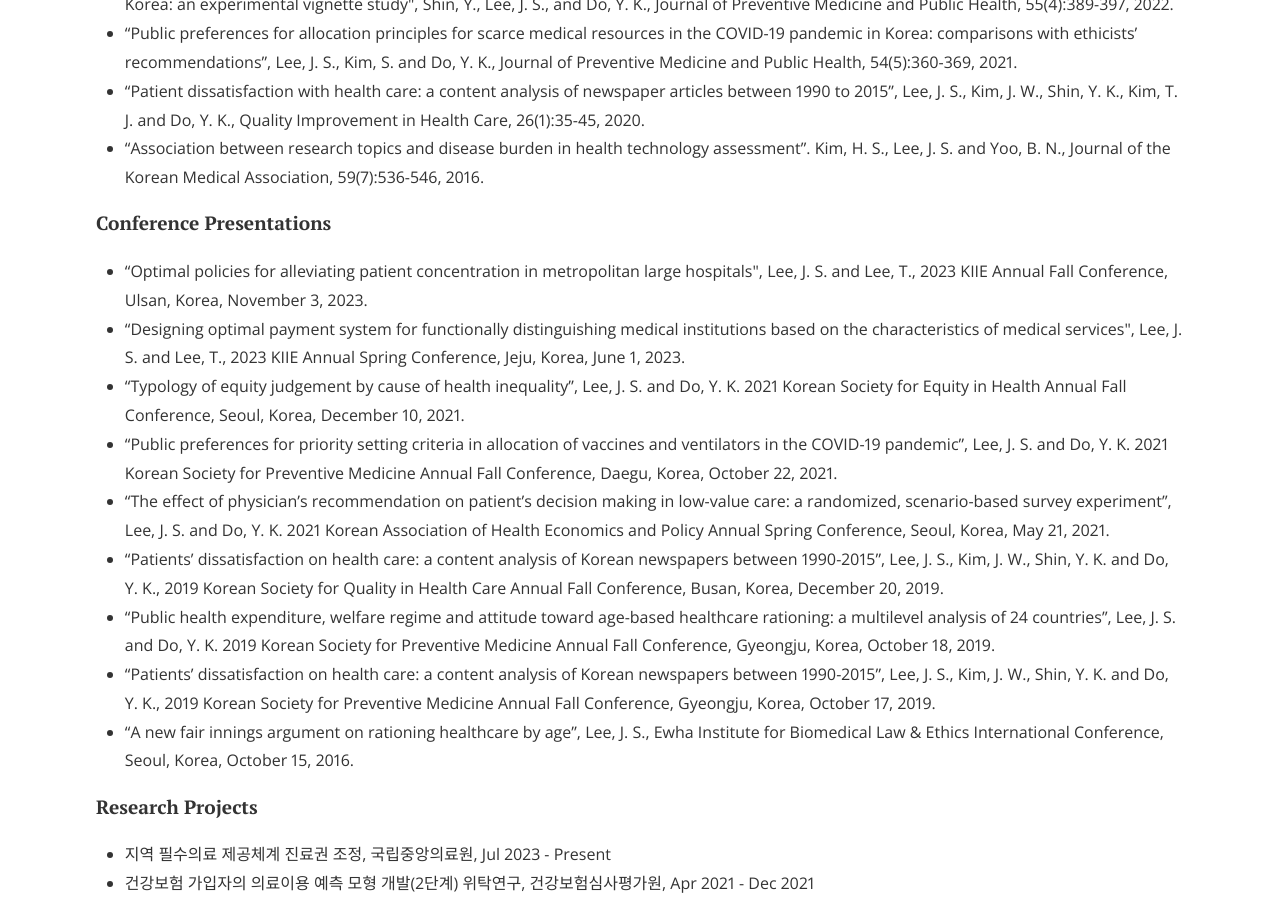
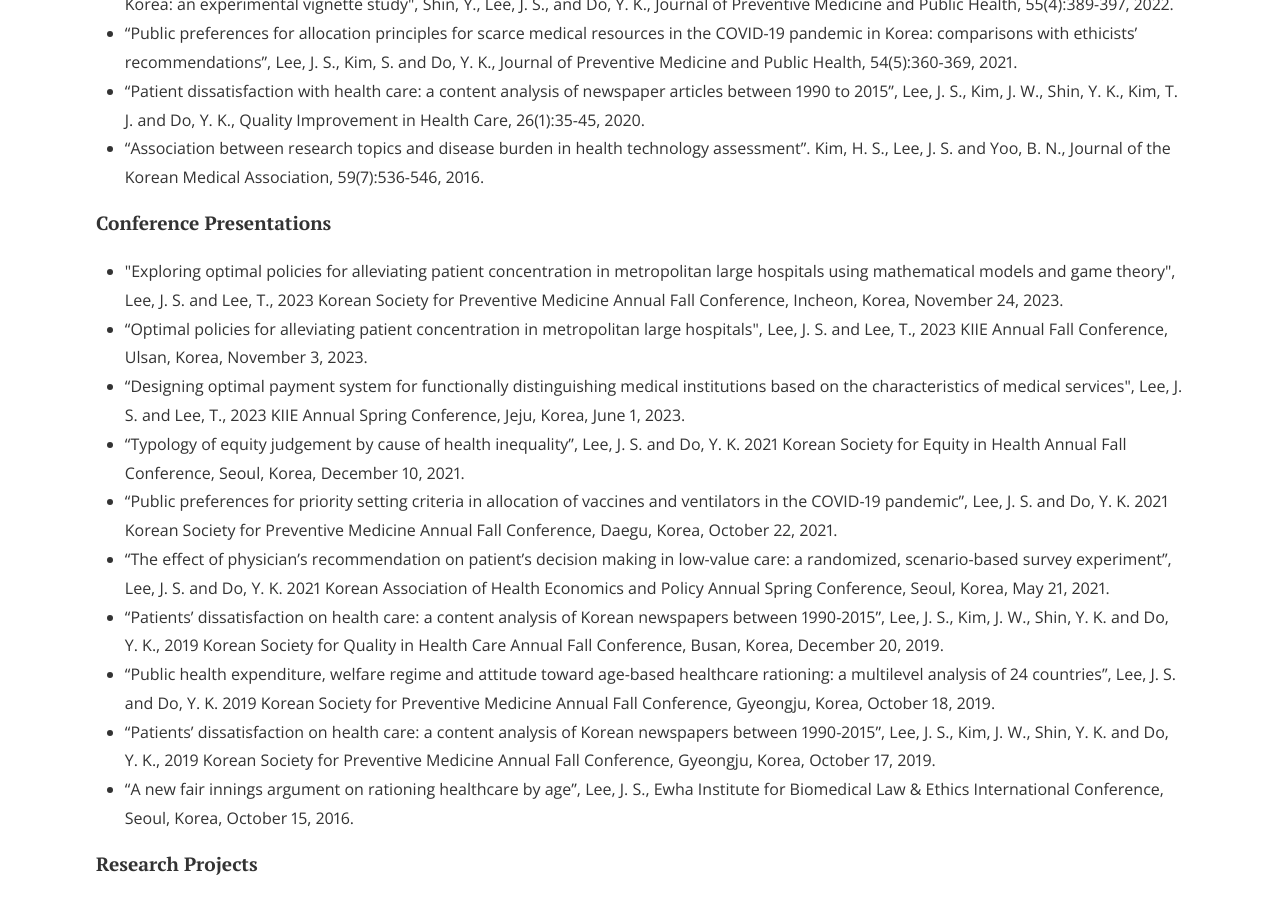
Before and after one commit to CSDlab-KAIST/csdlab-kaist.github.io, a Jekyll site: the page built from people/jisu.html, in a window 1280 px wide and 900 px high, scrolled down 902 px. Built offline with Jekyll 4.4.1, drawn with Linux system fonts in a browser that asks for light colours; nearby versions of some CDN libraries.

Commit message:
Update jisu.html

```diff
--- a/people/jisu.html
+++ b/people/jisu.html
@@ -42,7 +42,7 @@ title: Ji-Su Lee
 
 <h4>Journal Publication</h4>
 <ul>
-	<li>"Increase in potential low-value magnetic resonance imaging utilization due to out-of-pocket payment reduction across income groups in Korea: an experimental vignette study", Shin, Y., Lee, J. S., and Do, Y. K., Journal of Preventive Medicine and Public Health, 55(4):389-397, 2022. </li>
+  <li>"Increase in potential low-value magnetic resonance imaging utilization due to out-of-pocket payment reduction across income groups in Korea: an experimental vignette study", Shin, Y., Lee, J. S., and Do, Y. K., Journal of Preventive Medicine and Public Health, 55(4):389-397, 2022. </li>
   <li>“Public preferences for allocation principles for scarce medical resources in the COVID-19 pandemic in Korea: comparisons with ethicists’ recommendations”, Lee, J. S., Kim, S. and Do, Y. K., Journal of Preventive Medicine and Public Health, 54(5):360-369, 2021.</li>
   <li>“Patient dissatisfaction with health care: a content analysis of newspaper articles between 1990 to 2015”, Lee, J. S., Kim, J. W., Shin, Y. K., Kim, T. J. and Do, Y. K., Quality Improvement in Health Care, 26(1):35-45, 2020. </li>
   <li>“Association between research topics and disease burden in health technology assessment”. Kim, H. S., Lee, J. S. and Yoo, B. N., Journal of the Korean Medical Association, 59(7):536-546, 2016.</li>
@@ -60,6 +60,7 @@ title: Ji-Su Lee
 
 <h4>Conference Presentations</h4>
 <ul>
+  <li>"Exploring optimal policies for alleviating patient concentration in metropolitan large hospitals using mathematical models and game theory", Lee, J. S. and Lee, T., 2023 Korean Society for Preventive Medicine Annual Fall Conference, Incheon, Korea, November 24, 2023.</li>
   <li>“Optimal policies for alleviating patient concentration in metropolitan large hospitals", Lee, J. S. and Lee, T., 2023 KIIE Annual Fall Conference, Ulsan, Korea, November 3, 2023.</li>
   <li>“Designing optimal payment system for functionally distinguishing medical institutions based on the characteristics of medical services", Lee, J. S. and Lee, T., 2023 KIIE Annual Spring Conference, Jeju, Korea, June 1, 2023.</li>
   <li>“Typology of equity judgement by cause of health inequality”, Lee, J. S. and Do, Y. K. 2021 Korean Society for Equity in Health Annual Fall Conference, Seoul, Korea, December 10, 2021.</li>
```
